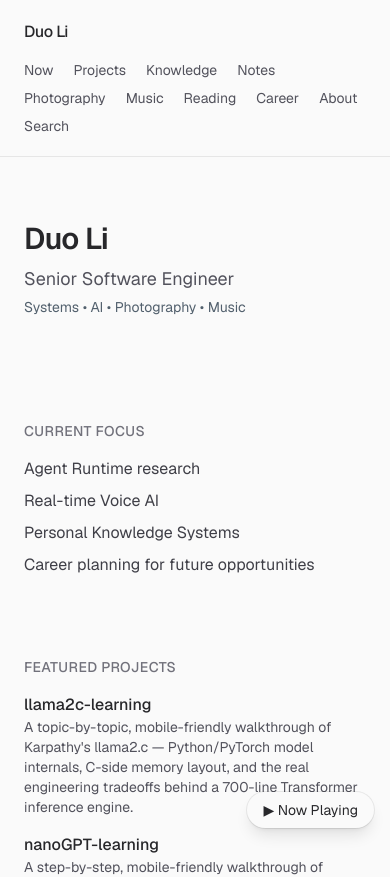
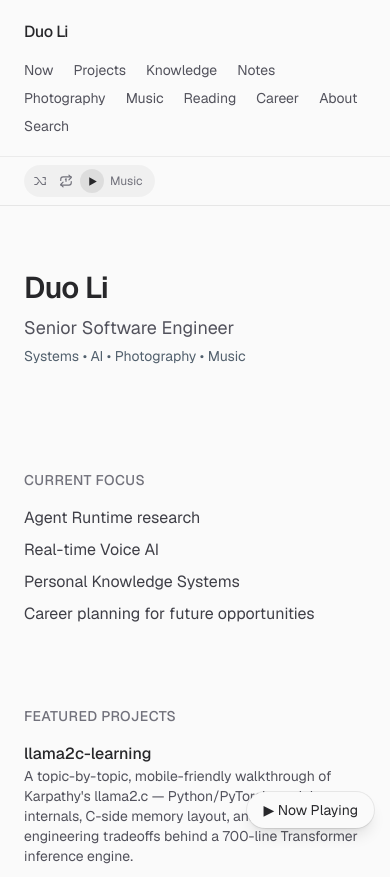
Before and after one commit to dli1986/duo-li, a Next.js app: page / in a window 390 px wide. Shown: the top 877 px of the page. Built offline with nearby package versions, Linux system fonts and the light colour scheme; no server answers.

Commit message:
Show music player on mobile as its own header row (desktop layout untouched)

```diff
--- a/src/components/MusicPlayerBar.tsx
+++ b/src/components/MusicPlayerBar.tsx
@@ -89,7 +89,7 @@ export function MusicPlayerBar() {
   if (playlist.length === 0) return null;
 
   return (
-    <div className="flex items-center gap-0.5 rounded-full bg-black/[.04] py-1 pl-1 pr-3 dark:bg-white/[.06]">
+    <div className="inline-flex items-center gap-0.5 rounded-full bg-black/[.04] py-1 pl-1 pr-3 dark:bg-white/[.06]">
       <button
         onClick={toggleShuffle}
         aria-label="Toggle shuffle"
--- a/src/components/SiteHeader.tsx
+++ b/src/components/SiteHeader.tsx
@@ -24,6 +24,10 @@ export function SiteHeader() {
       <div className="absolute top-1/2 right-6 hidden -translate-y-1/2 lg:block">
         <MusicPlayerBar />
       </div>
+      {/* Header has no room for the player below lg — give it its own row instead of hiding it. */}
+      <div className="border-t border-black/[.06] px-6 py-2 lg:hidden dark:border-white/[.08]">
+        <MusicPlayerBar />
+      </div>
     </header>
   );
 }
```
